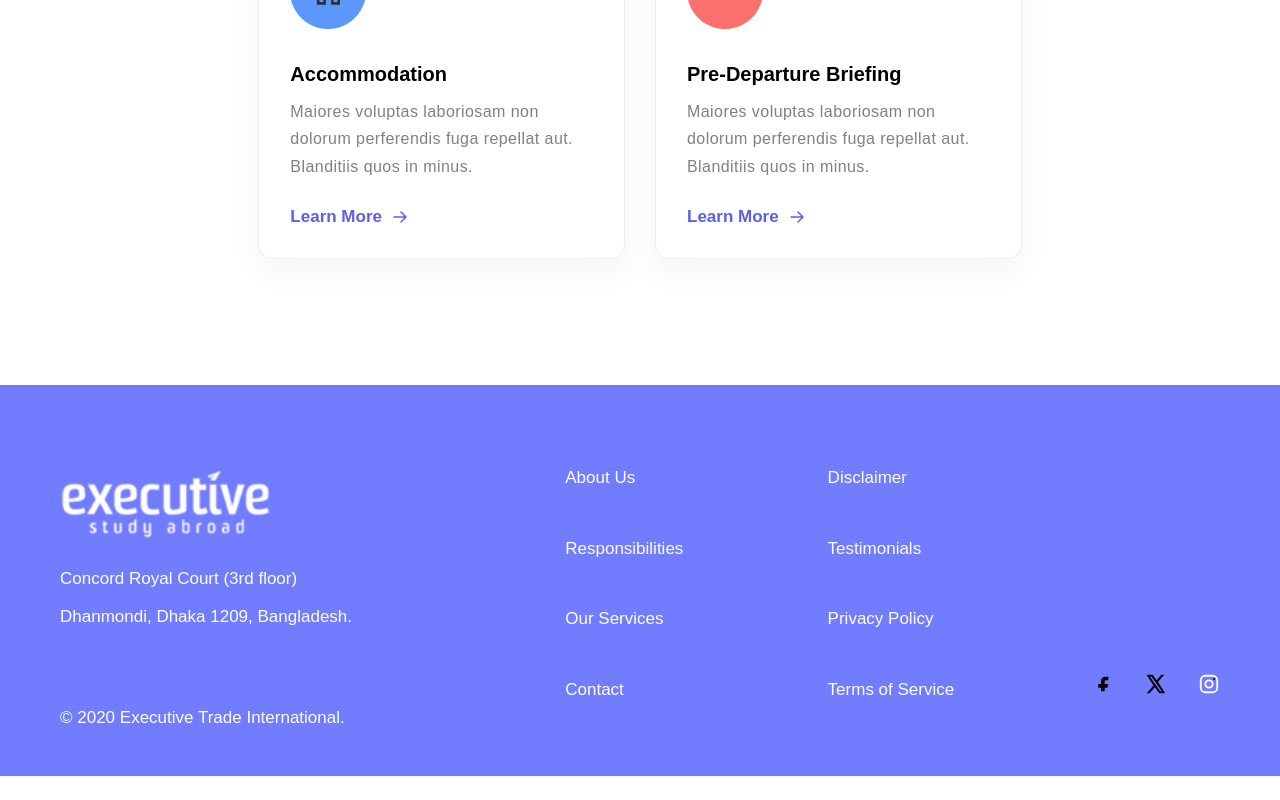
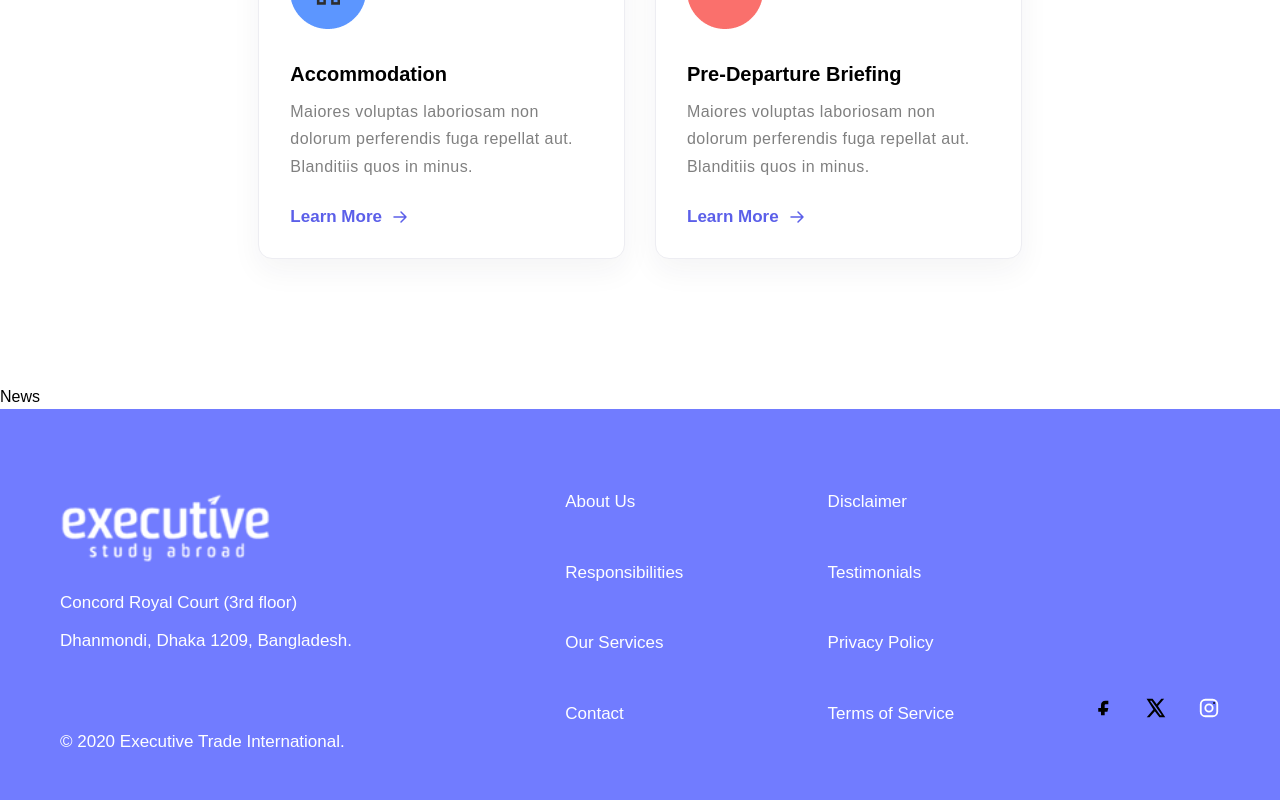
Before and after one commit to DevSodikjon/study-abroad, a Next.js app: page / in a window 1280 px wide. Shown: the part 2175-2975 px from the top of the page. Before the commit the page ends 2951 px from the top, so only its background shows below. Built offline with nearby package versions, Linux system fonts and the light colour scheme.

Commit message:
I started news section

```diff
--- a/app/page.tsx
+++ b/app/page.tsx
@@ -1,8 +1,9 @@
-import Universities from "@/components/Universities/Universities";
 import "./globals.css"
 
 import Hero from "@/components/Hero/hero";
 import Services from "@/components/Services/Services";
+import Universities from "@/components/Universities/Universities";
+import News from "@/components/News/News"
 
 
 export default function Home() {
@@ -11,7 +12,7 @@ export default function Home() {
     <Hero/>
     <Universities />
     <Services/>
-
+    <News />
     </main>
   );
 }
--- /dev/null
+++ b/components/News/News.jsx
@@ -0,0 +1,7 @@
+export default function News() {
+  return (
+    <section>
+    <h2>News</h2>
+    </section>
+  );
+}
```
Also changed, not shown: components/News/News.module.scss (added).
